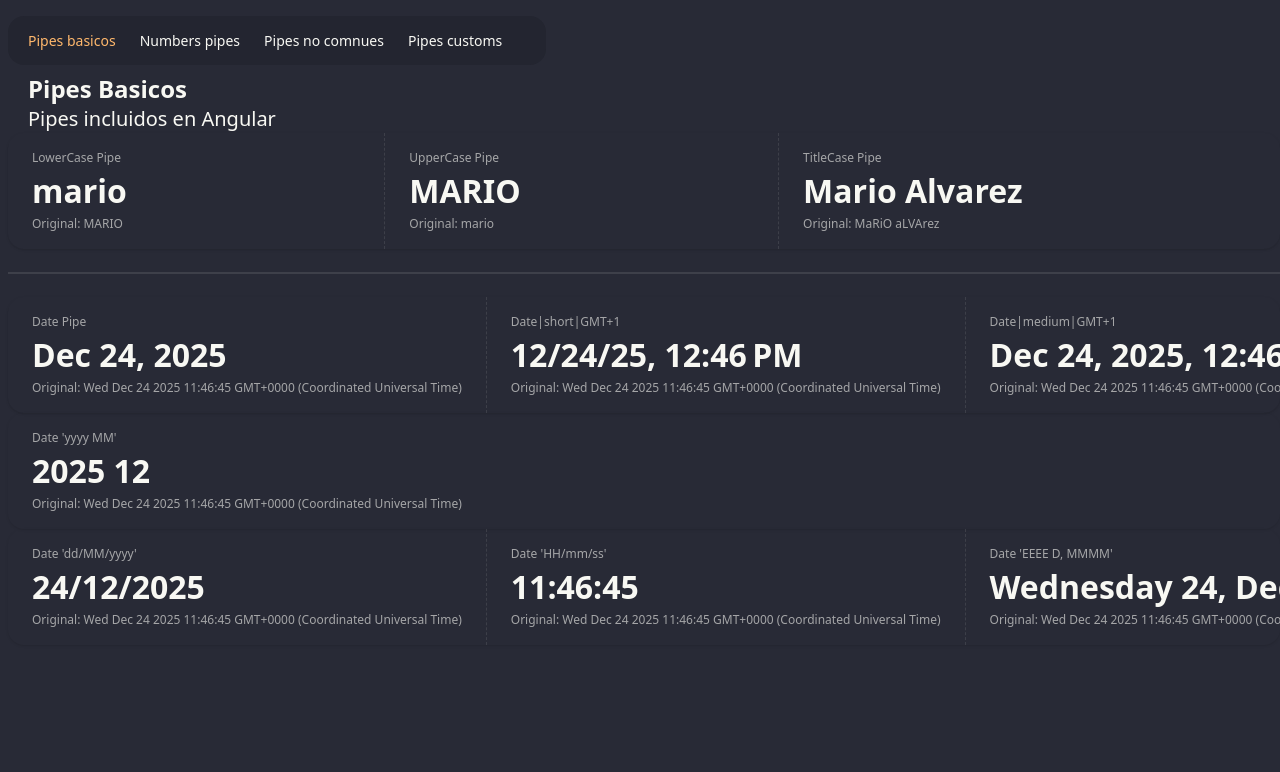
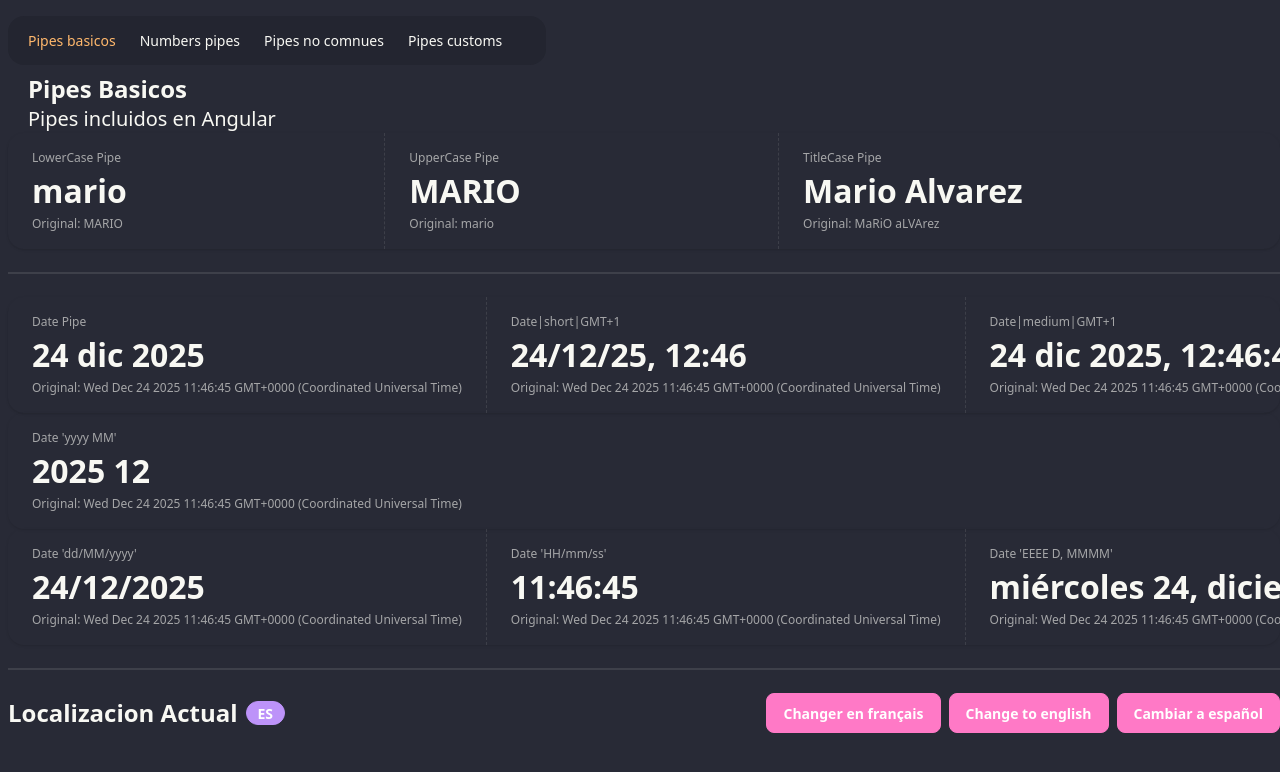
Before and after one commit to MarioAG1/pipes-angular, an Angular app: page /basic in a window 1280 px wide. Shown: the top 772 px of the page. Built offline with nearby package versions, Linux system fonts and the light colour scheme.

Commit message:
154. Cambiar idiomas

```diff
--- a/src/app/app.config.ts
+++ b/src/app/app.config.ts
@@ -1,11 +1,19 @@
-import { ApplicationConfig, provideBrowserGlobalErrorListeners } from '@angular/core';
+import { ApplicationConfig, LOCALE_ID, provideBrowserGlobalErrorListeners } from '@angular/core';
 import { provideRouter } from '@angular/router';
+import { routes } from './app.routes';
+import { registerLocaleData } from '@angular/common';
 
-import { routes } from './app.routes';
+import localEs from '@angular/common/locales/es';
+
+registerLocaleData(localEs, 'es');
 
 export const appConfig: ApplicationConfig = {
   providers: [
     provideBrowserGlobalErrorListeners(),
-    provideRouter(routes)
-  ]
+    provideRouter(routes),
+    {
+      provide: LOCALE_ID,
+      useValue: 'ES',
+    },
+  ],
 };
--- a/src/app/pages/basic-page/basic-page.component.html
+++ b/src/app/pages/basic-page/basic-page.component.html
@@ -72,3 +72,17 @@
     <div class="stat-desc">Original: {{ customDate() }}</div>
   </div>
 </div>
+
+<div class="divider"></div>
+
+<div class="flex flex-row items-center">
+  <div class="basis-1/3 flex justify-start items-center gap-2">
+    <h1 class="text-2xl font-bold">Localizacion Actual</h1>
+    <span class="badge badge-secondary font-bold text-white">ES</span>
+  </div>
+  <div class="basis-2/3 flex justify-end items-center gap-2">
+    <button class="btn btn-primary text-white">Changer en français</button>
+    <button class="btn btn-primary text-white">Change to english</button>
+    <button class="btn btn-primary text-white">Cambiar a español</button>
+  </div>
+</div>
```
